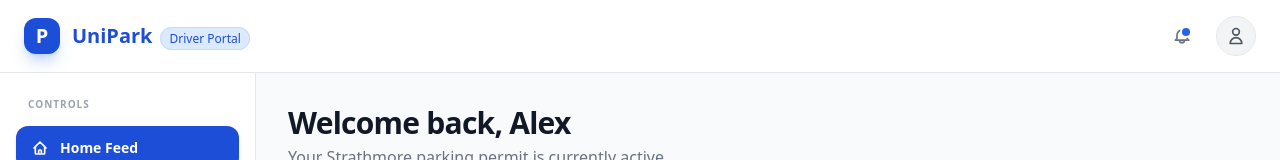
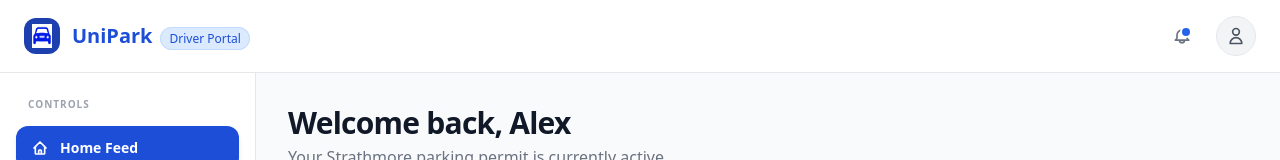
Before and after one commit to CelestialSteel/UniPark, a React (Vite) app in the folder frontend/: page /dashboard/driver in a window 1280 px wide. Shown: the top 160 px of the page. Built offline with nearby package versions, Linux system fonts and the light colour scheme.

Commit message:
Made some change to Driver logo... also not complete

```diff
--- a/frontend/src/components/Dashboard/DriverDashboard.jsx
+++ b/frontend/src/components/Dashboard/DriverDashboard.jsx
@@ -1,6 +1,7 @@
 import React, { useState, useEffect } from 'react';
 import { useNavigate } from 'react-router-dom';
 import { useAuth } from '../../context/AuthContext';
+import { ASSETS } from '../../constants/assets';
 
 // Tabs
 import DriverHomeTab from './Driver/DriverHomeTab';
@@ -65,9 +66,10 @@ export default function DriverDashboard({ defaultTab = 'home' }) {
             {/* Top Bar / Header */}
             <header className="border-b border-gray-200 bg-white/90 backdrop-blur-md px-6 py-4 flex items-center justify-between sticky top-0 z-40">
                 <div className="flex items-center gap-3">
-                    <div className="flex h-9 w-9 items-center justify-center rounded-xl bg-blue-700 text-xl font-bold text-white shadow-lg shadow-blue-500/30">
-                        P
-                    </div>
+                     <div className="UniPark-Logo" style={{ backgroundColor: "#1e40af", padding: "8px", borderRadius: "12px", height: "36px", width: "36px", display: "flex", alignItems: "center", justifyContent: "center" }}>
+                        <img src={ASSETS.logo} alt="UniPark Logo" className="h-6 w-auto" />
+                     </div>
+
                     <div>
                         <span className="text-xl font-bold text-blue-700">UniPark</span>
                         <span className="ml-2 hidden sm:inline text-xs py-0.5 px-2 bg-blue-100 text-blue-700 rounded-full border border-blue-200 font-medium">
```
